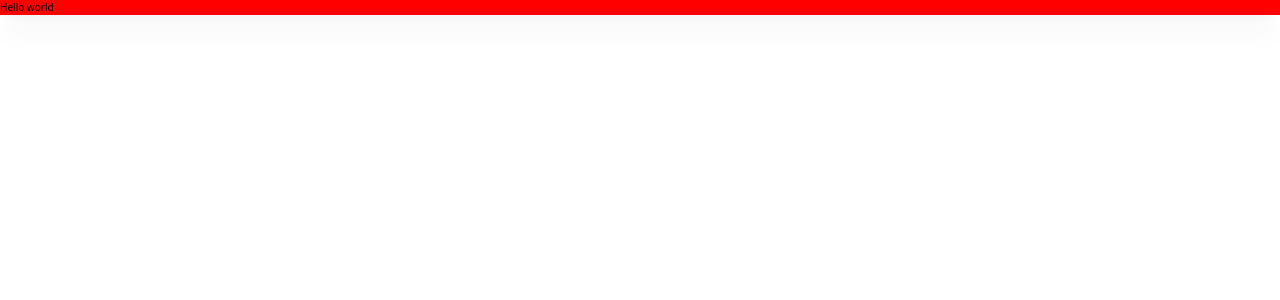
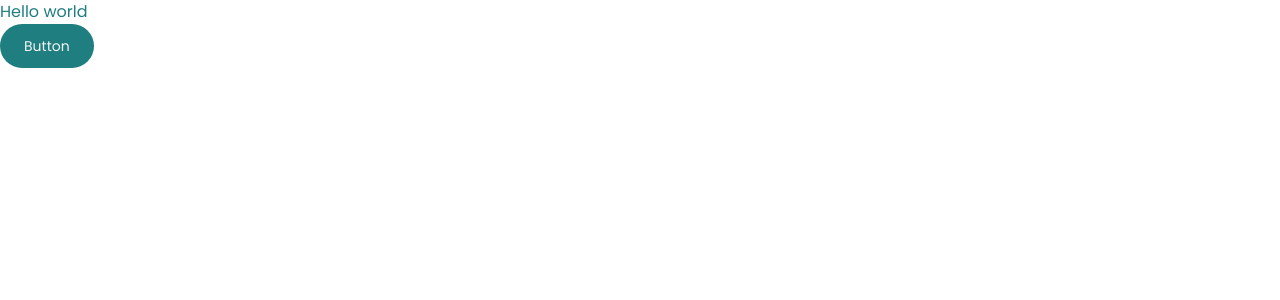
Before and after one commit to mtscarvalho/gotex-show-site, a Next.js app: page / in a window 1280 px wide. Shown: the top 300 px of the page. Built offline with nearby package versions, Linux system fonts and the light colour scheme.

Commit message:
Create button component

```diff
--- a/package.json
+++ b/package.json
@@ -9,9 +9,11 @@
     "lint": "next lint"
   },
   "dependencies": {
+    "@radix-ui/react-slot": "^1.1.2",
     "next": "15.2.0",
     "react": "^19.0.0",
-    "react-dom": "^19.0.0"
+    "react-dom": "^19.0.0",
+    "tailwind-variants": "^0.3.1"
   },
   "devDependencies": {
     "@eslint/eslintrc": "^3",
--- a/src/app/globals.css
+++ b/src/app/globals.css
@@ -1,7 +1,13 @@
 @import "tailwindcss";
 
 @theme {
-  --font-sans: var(--font-poppins);
+  --font-sans: "Poppins", sans-serif;
+
+  /**
+   * ==============================================
+   * Primitive colors
+   * ==============================================
+   */
 
   --color-brand-blue-50: #f4f6fa;
   --color-brand-blue-100: #c6d3e4;
@@ -94,162 +100,184 @@
   --color-warning-1000: #401b01;
 
   /**
+   * ==============================================
    * Semantic colors
+   * ==============================================
    */
 
-  --color-background-default: var(--color-white);
-  --color-background-default-hover: var(--color-neutral-100);
-  --color-background-secondary: var(--color-neutral-100);
-  --color-background-secondary-hover: var(--color-neutral-200);
-  --color-background-tertiary: var(--color-brand-green-50);
-  --color-background-tertiary-hover: var(--color-brand-green-100);
+  --semantic-color-background-default: var(--color-white);
+  --semantic-color-background-default-hover: var(--color-neutral-100);
+  --semantic-color-background-secondary: var(--color-neutral-100);
+  --semantic-color-background-secondary-hover: var(--color-neutral-200);
+  --semantic-color-background-tertiary: var(--color-brand-green-50);
+  --semantic-color-background-tertiary-hover: var(--color-brand-green-100);
+  --semantic-color-background-disabled: var(--color-neutral-300);
 
-  --color-background-brand-primary: var(--color-brand-green-600);
-  --color-background-brand-hover: var(--color-brand-green-700);
-  --color-background-brand-secondary: var(--color-brand-blue-500);
-  --color-background-brand-secondary-hover: var(--color-brand-blue-600);
-  --color-background-brand-tertiary: var(--color-brand-pink-500);
-  --color-background-brand-tertiary-hover: var(--color-brand-pink-600);
+  --semantic-color-background-brand-primary: var(--color-brand-green-600);
+  --semantic-color-background-brand-primary-hover: var(--color-brand-green-700);
+  --semantic-color-background-brand-secondary: var(--color-brand-blue-500);
+  --semantic-color-background-brand-secondary-hover: var(--color-brand-blue-600);
+  --semantic-color-background-brand-tertiary: var(--color-brand-pink-500);
+  --semantic-color-background-brand-tertiary-hover: var(--color-brand-pink-600);
 
-  --color-background-disabled-default: var(--color-neutral-300);
-  --color-background-positive-default: var(--color-positive-500);
-  --color-background-positive-hover: var(--color-positive-600);
-  --color-background-positive-secondary: var(--color-positive-200);
-  --color-background-positive-secondary: var(--color-positive-300);
-  --color-background-positive-tertiary: var(--color-positive-100);
-  --color-background-positive-tertiary-hover: var(--color-positive-200);
+  --semantic-color-background-positive: var(--color-positive-500);
+  --semantic-color-background-positive-hover: var(--color-positive-600);
+  --semantic-color-background-positive-secondary: var(--color-positive-200);
+  --semantic-color-background-positive-secondary: var(--color-positive-300);
+  --semantic-color-background-positive-tertiary: var(--color-positive-100);
+  --semantic-color-background-positive-tertiary-hover: var(--color-positive-200);
 
-  --color-background-danger: var(--color-danger-500);
-  --color-background-danger-hover: var(--color-danger-600);
-  --color-background-danger-secondary: var(--color-danger-200);
-  --color-background-danger-secondary: var(--color-danger-300);
-  --color-background-danger-tertiary: var(--color-danger-100);
-  --color-background-danger-tertiary-hover: var(--color-danger-200);
+  --semantic-color-background-danger: var(--color-danger-500);
+  --semantic-color-background-danger-hover: var(--color-danger-600);
+  --semantic-color-background-danger-secondary: var(--color-danger-200);
+  --semantic-color-background-danger-secondary: var(--color-danger-300);
+  --semantic-color-background-danger-tertiary: var(--color-danger-100);
+  --semantic-color-background-danger-tertiary-hover: var(--color-danger-200);
 
-  --color-background-warning: var(--color-warning-400);
-  --color-background-warning-hover: var(--color-warning-500);
-  --color-background-warning-secondary: var(--color-warning-200);
-  --color-background-warning-secondary-hover: var(--color-warning-300);
-  --color-background-warning-tertiary: var(--color-warning-100);
-  --color-background-warning-tertiary-hover: var(--color-warning-200);
+  --semantic-color-background-warning: var(--color-warning-400);
+  --semantic-color-background-warning-hover: var(--color-warning-500);
+  --semantic-color-background-warning-secondary: var(--color-warning-200);
+  --semantic-color-background-warning-secondary-hover: var(--color-warning-300);
+  --semantic-color-background-warning-tertiary: var(--color-warning-100);
+  --semantic-color-background-warning-tertiary-hover: var(--color-warning-200);
 
-  --color-background-utilities-scrim: rgba(255, 255, 255, 0.8);
-  --color-background-utilities-blanket: rgba(0, 0, 0, 0.7);
-  --color-background-utilities-overlay: rgba(0, 0, 0, 0.5);
-  --color-background-utilities-measurement: rgba(250, 225, 250, 1);
+  --semantic-color-background-utilities-scrim: rgba(255, 255, 255, 0.8);
+  --semantic-color-background-utilities-blanket: rgba(0, 0, 0, 0.7);
+  --semantic-color-background-utilities-overlay: rgba(0, 0, 0, 0.5);
+  --semantic-color-background-utilities-measurement: rgba(250, 225, 250, 1);
 
-  --color-text-default: var(--color-neutral-900);
-  --color-text-default-secondary: var(--color-neutral-500);
-  --color-text-default-tertiary: var(--color-neutral-400);
+  --semantic-color-text-default: var(--color-neutral-900);
+  --semantic-color-text-default-secondary: var(--color-neutral-500);
+  --semantic-color-text-default-tertiary: var(--color-neutral-400);
+  --semantic-color-text-disabled: var(--color-neutral-400);
+  --semantic-color-text-on-disabled: var(--color-neutral-400);
+  --semantic-color-text-on-measurement: #8a226f;
+  --semantic-color-text-on-overlay: #0c0c0d;
 
-  --color-text-brand: var(--color-brand-green-700);
-  --color-text-brand-secondary: var(--color-brand-blue-500);
-  --color-text-brand-tertiary: var(--color-brand-pink-500);
-  --color-text-brand-onbrand: var(--color-white);
-  --color-text-brand-onbrand-secondary: var(--color-white);
-  --color-text-brand-onbrand-tertiary: var(--color-white);
+  --semantic-color-text-brand: var(--color-brand-green-700);
+  --semantic-color-text-brand-secondary: var(--color-brand-blue-500);
+  --semantic-color-text-brand-tertiary: var(--color-brand-pink-500);
+  --semantic-color-text-on-brand: var(--color-white);
+  --semantic-color-text-on-brand-secondary: var(--color-white);
+  --semantic-color-text-on-brand-tertiary: var(--color-white);
 
-  --color-text-danger: var(--color-danger-700);
-  --color-text-danger-secondary: var(--color-danger-600);
-  --color-text-danger-tertiary: var(--color-danger-500);
-  --color-text-danger-ondanger: var(--color-danger-100);
-  --color-text-danger-ondanger-secondary: var(--color-danger-700);
-  --color-text-danger-ondanger-tertiary: var(--color-danger-700);
+  --semantic-color-text-positive: var(--color-positive-800);
+  --semantic-color-text-positive-secondary: var(--color-positive-600);
+  --semantic-color-text-positive-tertiary: var(--color-positive-500);
+  --semantic-color-text-on-positive: var(--color-positive-100);
+  --semantic-color-text-on-positive-secondary: var(--color-positive-800);
+  --semantic-color-text-on-positive-tertiary: var(--color-positive-800);
 
-  --color-text-positive: var(--color-positive-800);
-  --color-text-positive-secondary: var(--color-positive-600);
-  --color-text-positive-tertiary: var(--color-positive-500);
-  --color-text-positive-onpositive: var(--color-positive-100);
-  --color-text-positive-onpositive-secondary: var(--color-positive-800);
-  --color-text-positive-onpositive-tertiary: var(--color-positive-800);
+  --semantic-color-text-warning: var(--color-warning-900);
+  --semantic-color-text-warning-secondary: var(--color-warning-700);
+  --semantic-color-text-warning-tertiary: var(--color-warning-600);
+  --semantic-color-text-on-warning: var(--color-warning-1000);
+  --semantic-color-text-on-warning-secondary: var(--color-warning-800);
+  --semantic-color-text-on-warning-tertiary: var(--color-warning-900);
 
-  --color-text-disabled: var(--color-neutral-400);
-  --color-text-disabled-ondisabled: var(--color-neutral-400);
+  --semantic-color-text-danger: var(--color-danger-700);
+  --semantic-color-text-danger-secondary: var(--color-danger-600);
+  --semantic-color-text-danger-tertiary: var(--color-danger-500);
+  --semantic-color-text-on-danger: var(--color-danger-100);
+  --semantic-color-text-on-danger-secondary: var(--color-danger-700);
+  --semantic-color-text-on-danger-tertiary: var(--color-danger-700);
 
-  --color-text-onmeasurement: #8a226f;
-  --color-text-onoverlay: #0c0c0d;
+  --semantic-color-border-default: var(--color-neutral-300);
+  --semantic-color-border-default-secondary: var(--color-neutral-400);
+  --semantic-color-border-default-tertiary: var(--color-brand-green-200);
+  --semantic-color-border-disabled: var(--color-neutral-400);
+  --semantic-color-border-measurement: #f19edc;
+  --semantic-color-border-swatch: rgba(0, 0, 0, 0.24);
 
-  --color-text-warning: var(--color-warning-900);
-  --color-text-warning-secondary: var(--color-warning-700);
-  --color-text-warning-tertiary: var(--color-warning-600);
-  --color-text-warning-onwarning: var(--color-warning-1000);
-  --color-text-warning-onwarningsecondary: var(--color-warning-800);
-  --color-text-warning-onwarningtertiary: var(--color-warning-900);
+  --semantic-color-border-brand: var(--color-brand-green-600);
+  --semantic-color-border-brand-secondary: var(--color-brand-blue-500);
+  --semantic-color-border-brand-tertiary: var(--color-brand-pink-500);
 
-  --color-border-brand: var(--color-brand-green-600);
-  --color-border-brand-secondary: var(--color-brand-blue-500);
-  --color-border-brand-tertiary: var(--color-brand-pink-500);
+  --semantic-color-border-positive: var(--color-positive-800);
+  --semantic-color-border-positive-secondary: var(--color-positive-600);
+  --semantic-color-border-positive-tertiary: var(--color-positive-500);
 
-  --color-border-danger: var(--color-danger-700);
-  --color-border-danger-secondary: var(--color-danger-600);
-  --color-border-danger-tertiary: var(--color-danger-500);
+  --semantic-color-border-warning: var(--color-warning-900);
+  --semantic-color-border-warning-secondary: var(--color-warning-700);
+  --semantic-color-border-warning-tertiary: var(--color-warning-600);
 
-  --color-border-default: var(--color-neutral-300);
-  --color-border-default-secondary: var(--color-neutral-400);
-  --color-border-default-tertiary: var(--color-brand-green-200);
+  --semantic-color-border-danger: var(--color-danger-700);
+  --semantic-color-border-danger-secondary: var(--color-danger-600);
+  --semantic-color-border-danger-tertiary: var(--color-danger-500);
 
-  --color-border-disabled-default: var(--color-neutral-400);
+  --semantic-color-icon-default: var(--color-neutral-900);
+  --semantic-color-icon-default-secondary: var(--color-neutral-500);
+  --semantic-color-icon-default-tertiary: var(--color-neutral-400);
+  --semantic-color-icon-disabled: var(--color-neutral-400);
+  --semantic-color-icon-on-disabled: var(--color-neutral-400);
 
-  --color-border-positive: var(--color-positive-800);
-  --color-border-positive-secondary: var(--color-positive-600);
-  --color-border-positive-tertiary: var(--color-positive-500);
+  --semantic-color-icon-brand: var(--color-brand-green-600);
+  --semantic-color-icon-brand-secondary: var(--color-brand-blue-500);
+  --semantic-color-icon-brand-tertiary: var(--color-brand-pink-500);
+  --semantic-color-icon-on-brand: var(--color-white);
+  --semantic-color-icon-on-brand-secondary: var(--color-white);
+  --semantic-color-icon-on-brand-tertiary: var(--color-white);
+  --semantic-color-icon-measurement: #d732a8;
+  --semantic-color-icon-on-measurement: #8a226f;
 
-  --color-border-utilities-measurement: #f19edc;
-  --color-border-utilities-swatch: rgba(0, 0, 0, 0.24);
+  --semantic-color-icon-positive: var(--color-positive-800);
+  --semantic-color-icon-positive-secondary: var(--color-positive-600);
+  --semantic-color-icon-positive-tertiary: var(--color-positive-500);
+  --semantic-color-icon-on-positive: var(--color-positive-100);
+  --semantic-color-icon-on-positive-secondary: var(--color-positive-800);
+  --semantic-color-icon-on-positive-tertiary: var(--color-positive-900);
 
-  --color-border-warning-default: var(--color-warning-900);
-  --color-border-warning-secondary: var(--color-warning-700);
-  --color-border-warning-tertiary: var(--color-warning-600);
+  --semantic-color-icon-danger: var(--color-danger-700);
+  --semantic-color-icon-danger-secondary: var(--color-danger-600);
+  --semantic-color-icon-danger-tertiary: var(--color-danger-500);
+  --semantic-color-icon-on-danger: var(--color-danger-100);
+  --semantic-color-icon-on-danger-secondary: var(--color-danger-700);
+  --semantic-color-icon-on-danger-tertiary: var(--color-danger-700);
 
-  --color-icon-brand: var(--color-brand-green-600);
-  --color-icon-brand-secondary: var(--color-brand-blue-500);
-  --color-icon-brand-tertiary: var(--color-brand-pink-500);
-  --color-icon-brand-onbrand: var(--color-neutral-0);
-  --color-icon-brand-onbrand-secondary: var(--color-neutral-0);
-  --color-icon-brand-onbrand-tertiary: var(--color-neutral-0);
-
-  --color-icon-danger: var(--color-danger-700);
-  --color-icon-danger-secondary: var(--color-danger-600);
-  --color-icon-danger-tertiary: var(--color-danger-500);
-  --color-icon-danger-ondanger: var(--color-danger-100);
-  --color-icon-danger-ondanger-secondary: var(--color-danger-700);
-  --color-icon-danger-ondanger-tertiary: var(--color-danger-700);
-
-  --color-icon-default: var(--color-neutral-900);
-  --color-icon-default-secondary: var(--color-neutral-500);
-  --color-icon-default-tertiary: var(--color-neutral-400);
-  --color-icon-disabled-default: var(--color-neutral-400);
-
-  --color-icon-disabled-ondisabled: var(--color-neutral-400);
-
-  --color-icon-positive-default: var(--color-positive-800);
-  --color-icon-positive-onpositive: var(--color-positive-100);
-  --color-icon-positive-onpositivesecondary: var(--color-positive-800);
-  --color-icon-positive-onpositivetertiary: var(--color-positive-900);
-  --color-icon-positive-secondary: var(--color-positive-600);
-  --color-icon-positive-tertiary: var(--color-positive-500);
-
-  --color-icon-utilities-icon: #d732a8;
-  --color-icon-utilities-icononmeasurement: #8a226f;
-
-  --color-icon-warning-default: var(--color-warning-900);
-  --color-icon-warning-secondary: var(--color-warning-700);
-  --color-icon-warning-tertiary: var(--color-warning-600);
-  --color-icon-warning-onwarning: var(--color-warning-1000);
-  --color-icon-warning-onwarningsecondary: var(--color-warning-800);
-  --color-icon-warning-onwarningtertiary: var(--color-warning-900);
+  --semantic-color-icon-warning: var(--color-warning-900);
+  --semantic-color-icon-warning-secondary: var(--color-warning-700);
+  --semantic-color-icon-warning-tertiary: var(--color-warning-600);
+  --semantic-color-icon-on-warning: var(--color-warning-1000);
+  --semantic-color-icon-on-warning-secondary: var(--color-warning-800);
+  --semantic-color-icon-on-warning-tertiary: var(--color-warning-900);
 }
 
-@layer components {
-  .card {
-    background-color: var(--color-white);
-    border-radius: var(--rounded-lg);
-    padding: var(--spacing-6);
-    box-shadow: var(--shadow-xl);
+/**
+ * ==============================================
+ * Utilities Classes
+ * ==============================================
+ */
+
+@utility bg-* {
+  background-color: --value(--semantic-color-background- *);
+}
+@utility text-* {
+  color: --value(--semantic-color-text- *);
+}
+@utility border-* {
+  border-color: --value(--semantic-color-border- *);
+}
+@utility icon-* {
+  color: --value(--semantic-color-icon- *);
+}
+
+/**
+ * ==============================================
+ * Base Layer
+ * ==============================================
+ */
+
+@layer base {
+  body {
+    @apply font-sans;
   }
 }
 
-@utility card {
-  font-size: 10px;
-  background: red;
+/**
+ * ==============================================
+ * Components Layer
+ * ==============================================
+ */
+
+@layer components {
 }
--- a/src/app/page.tsx
+++ b/src/app/page.tsx
@@ -1,7 +1,12 @@
+import { Button } from "@/components/button";
+
 export default function Home() {
   return (
     <div>
-      <h2 className="card bg-">Hello world</h2>
+      <h2 className="card icon-brand">Hello world</h2>
+      <Button size="md" variant="primary">
+        Button
+      </Button>
     </div>
   );
 }
--- /dev/null
+++ b/src/components/button.tsx
@@ -0,0 +1,38 @@
+import React from "react";
+import { tv, VariantProps } from "tailwind-variants";
+import { Slot } from "@radix-ui/react-slot";
+
+const buttonLero = tv({
+  base: "inline-flex gap-2 items-center justify-center transition-colors duration-300 cursor-pointer rounded-full text-sm",
+  variants: {
+    size: {
+      md: "px-6 py-3",
+      sm: "py-2 px-3",
+    },
+    variant: {
+      primary: "bg-brand-primary text-on-brand hover:bg-brand-primary-hover disabled:bg-disabled disabled:border-disabled disabled:border disabled:text-on-disabled",
+      outline: "bg-default border border-default text-default hover:bg-brand-secondary hover:text-brand-secondary disabled:bg-disabled disabled:border-disabled disabled:border disabled:text-on-disabled",
+      subtle: "text-default hover:text-brand-secondary disabled:text-on-disabled",
+    },
+    defaultVariants: {
+      variant: "md",
+      size: "primary",
+    },
+  },
+});
+
+type ButtonProps = React.ButtonHTMLAttributes<HTMLButtonElement> &
+  VariantProps<typeof buttonLero> & {
+    asChild?: boolean;
+  };
+
+function Button({ className, variant, size, asChild = false, ...props }: ButtonProps, ref: React.Ref<HTMLButtonElement>) {
+  const classes = buttonLero({ size, variant, className });
+  const Comp = asChild ? Slot : "button";
+
+  return <Comp className={classes} ref={ref} {...props} />;
+}
+
+const ForwardedButton = React.forwardRef(Button);
+
+export { ForwardedButton as Button };
```
Also changed, not shown: 1 other file (tests, documents, lock files or other folders).
